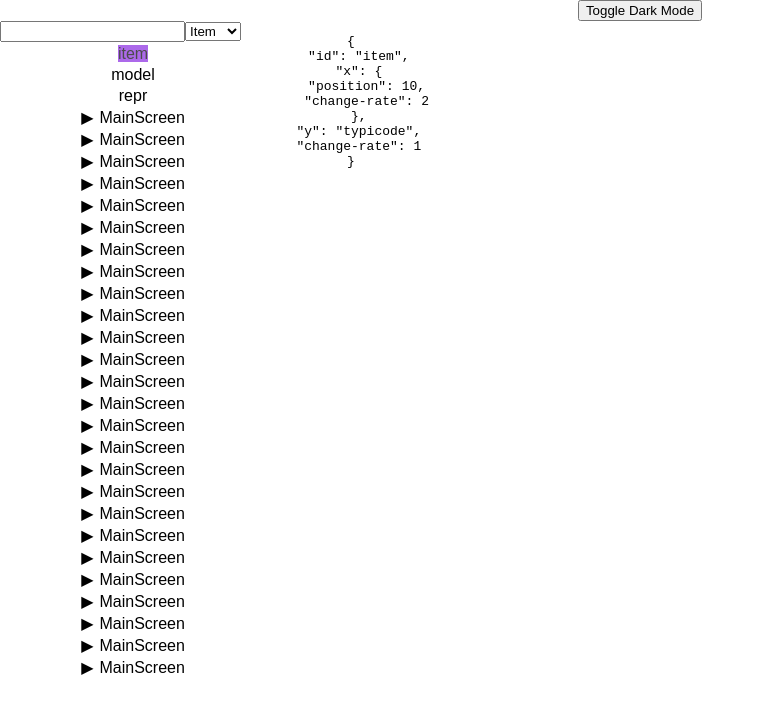
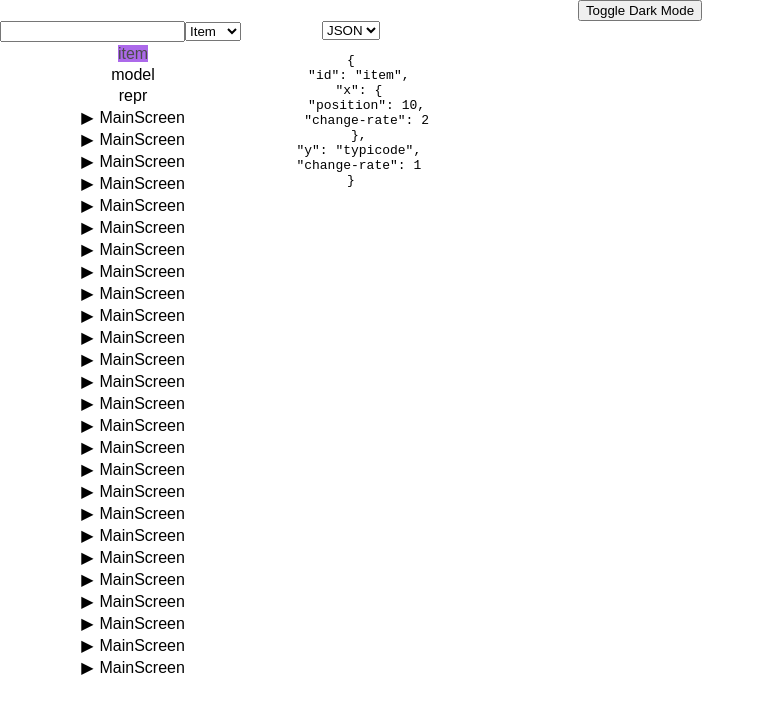
Before and after one commit to pavloravliv/reactExtension, a React (Create React App) app: page / in a window 1280 px wide. Both pictures are taken after a click on the element "item". Shown: the top 714 px of the page, without its empty margins (0-765 px from the left). Built offline with nearby package versions, Linux system fonts and the light colour scheme; data requests are answered from the project's data file.

Commit message:
Added two representations of item

```diff
--- a/src/App.css
+++ b/src/App.css
@@ -82,3 +82,36 @@ a:focus {
 a:active {
   color: black;
 }
+/* width */
+::-webkit-scrollbar {
+  width: 10px;
+}
+
+/* Track */
+::-webkit-scrollbar-track {
+  background: #f1f1f1;
+}
+
+/* Handle */
+::-webkit-scrollbar-thumb {
+  background: #888;
+}
+
+/* Handle on hover */
+::-webkit-scrollbar-thumb:hover {
+  background: #555;
+}
+
+/* width */
+::-webkit-scrollbar {
+  width: 1vw;
+}
+
+::-webkit-scrollbar {
+  height: 1vh;
+}
+/* Track */
+::-webkit-scrollbar-track {
+  box-shadow: inset 0 0 5px grey;
+  border-radius: 10px;
+}
--- a/src/App.jsx
+++ b/src/App.jsx
@@ -3,7 +3,7 @@ import React, { useState } from 'react';
 // import SplitView from './components/split-view/split-view';
 // import Tree from './components/tree/Tree';
 // import MainRouter from './components/Routing/MainRouter';
-import MainRouter from './components/Routing/MainRouter';
+import MainRouter from './components/routing/MainRouter';
 
 function App() {
   const [darkMode, setDarkMode] = useState(false);
--- a/src/components/item-representation/Item.jsx
+++ b/src/components/item-representation/Item.jsx
@@ -1,8 +1,11 @@
+/* eslint-disable no-continue */
+/* eslint-disable no-restricted-syntax */
 import React, { useState, useEffect } from 'react';
 import Property from './Property';
 
 export default function Item({ itemData }) {
   const [properties, setProperties] = useState([]);
+
   useEffect(() => {
     for (const key in itemData) {
       if (key === 'change_rate') continue;
--- /dev/null
+++ b/src/components/item-representation/ItemCompound.jsx
@@ -0,0 +1,25 @@
+import React, { useState } from 'react';
+import Item from './Item';
+import PrettyPrintJson from './PrettyPrintJson';
+
+export default function ItemCompound({ itemData }) {
+  const [selectState, setSelectState] = useState('json');
+  const handleChangeSelect = (e) => {
+    setSelectState(e.target.value);
+  };
+  return (
+    <div>
+      <select name="types" id="types" value={selectState} onChange={handleChangeSelect}>
+        <option value="json">JSON</option>
+        <option value="form">Form</option>
+      </select>
+      <div>
+        {selectState === 'json' ? (
+          <PrettyPrintJson itemData={itemData} />
+        ) : (
+          <Item itemData={itemData} />
+        )}
+      </div>
+    </div>
+  );
+}
--- a/src/components/item-representation/PrettyPrintJson.jsx
+++ b/src/components/item-representation/PrettyPrintJson.jsx
@@ -1,8 +1,8 @@
 import React from 'react';
 
-const PrettyPrintJson = React.memo(({ data }) => (
+const PrettyPrintJson = React.memo(({ itemData }) => (
   <div>
-    <pre>{JSON.stringify(data, null, 2)}</pre>
+    <pre>{JSON.stringify(itemData, null, 2)}</pre>
   </div>
 ));
 
--- a/src/components/item-representation/Property.jsx
+++ b/src/components/item-representation/Property.jsx
@@ -6,10 +6,8 @@ export default function Property({ propertyName, changeRate }) {
   const handleChange = (event) => {
     setInputState(event.target.value);
   };
-  const handleButtonPlus = () =>
-    setInputState((prevInputState) => +prevInputState + +changeRate ?? 1);
-  const handleButtonMinus = () =>
-    setInputState((prevInputState) => +prevInputState - +changeRate ?? 1);
+  const handleButtonPlus = () => setInputState((prevInputState) => +prevInputState + +changeRate ?? 1);
+  const handleButtonMinus = () => setInputState((prevInputState) => +prevInputState - +changeRate ?? 1);
   return (
     <div>
       <div>{propertyName}</div>
--- a/src/components/Routing/MainNavigation.jsx
+++ b/src/components/routing/MainNavigation.jsx
@@ -24,7 +24,6 @@ export default function MainNavigation() {
   const filterByChildren = (item) => item.children.some((child) => includesCaseInsensitive(inputState, child.id));
 
   const data = useGetData(selectState);
-  console.log(data);
   const filterFunction = (inputData) => inputData.filter((item) => (item.children !== undefined
     ? includesCaseInsensitive(inputState, item.id) || filterByChildren(item)
     : includesCaseInsensitive(inputState, item.id)));
--- a/src/components/Routing/MainRouter.jsx
+++ b/src/components/routing/MainRouter.jsx
@@ -12,6 +12,7 @@ import flattenArr from '../utils/flattenChildren';
 import MainNavigation from './MainNavigation';
 import './main-navigation.css';
 import SplitView from '../split-view/split-view';
+import ItemCompound from '../item-representation/ItemCompound';
 // function flattenArr(arr) {
 //   const result = [];
 //   arr.forEach((item) => {
@@ -25,7 +26,6 @@ export default function MainRouter() {
   const data = useGetData();
   const data2 = useGetData('timers');
   const realData = [...flattenArr(data), ...flattenArr(data2)];
-  console.log(realData);
   return (
     <Router>
       <SplitView
@@ -39,7 +39,8 @@ export default function MainRouter() {
             <Switch>
               {realData.map((item) => (
                 <Route key={`/${item.id}`} path={`/${item.id}`} exact>
-                  <PrettyPrintJson data={item.data} />
+                  <ItemCompound itemData={item.data} />
+                  {/* <PrettyPrintJson data={item.data} /> */}
                 </Route>
               ))}
             </Switch>
```
Also changed, not shown: src/components/routing/RecursiveComponentLink.jsx (renamed from src/components/Routing/RecursiveComponentLink.jsx), src/components/routing/RecursiveComponentRoute.jsx (renamed from src/components/Routing/RecursiveComponentRoute.jsx), src/components/routing/main-navigation.css (renamed from src/components/Routing/main-navigation.css).
